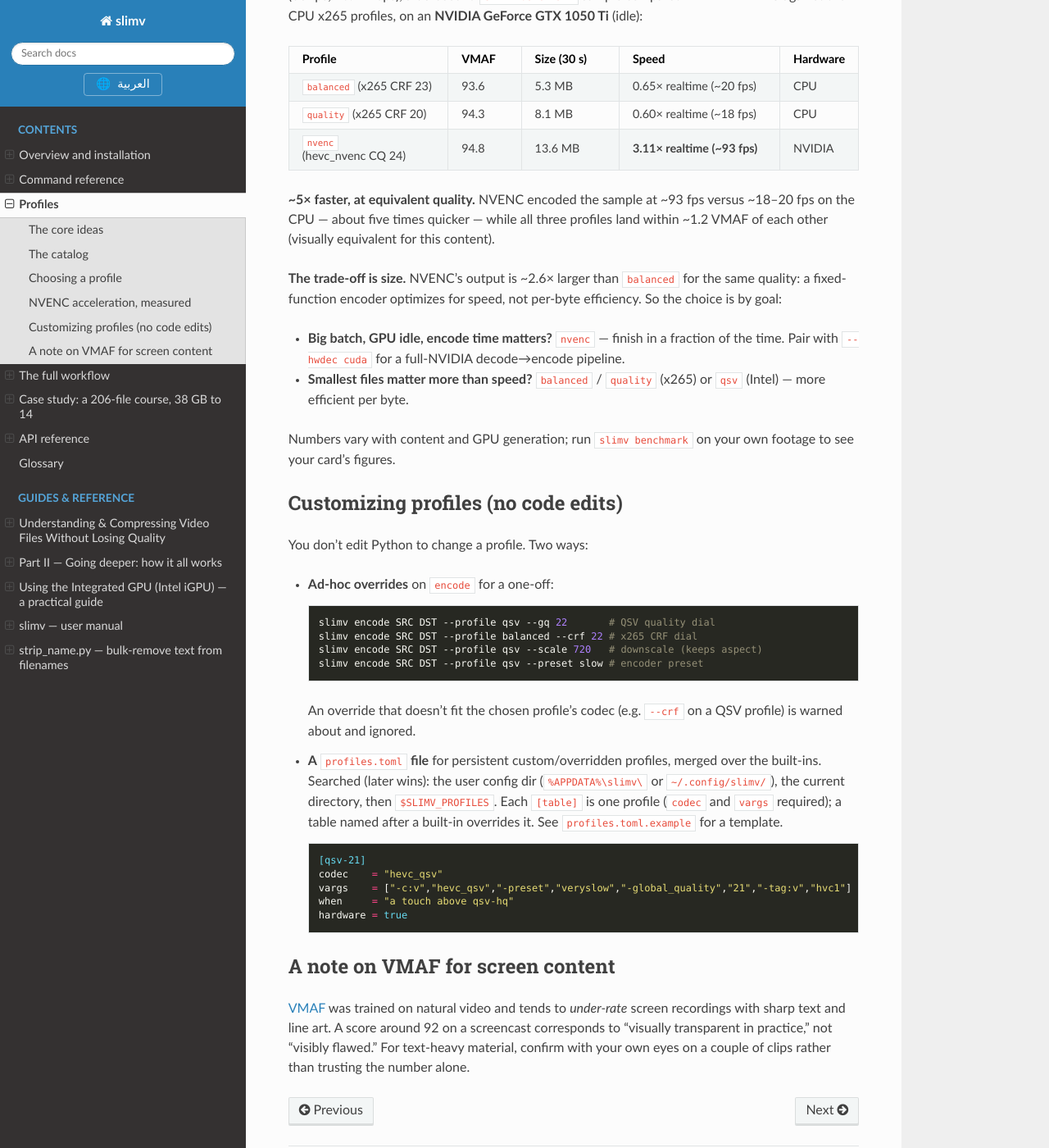
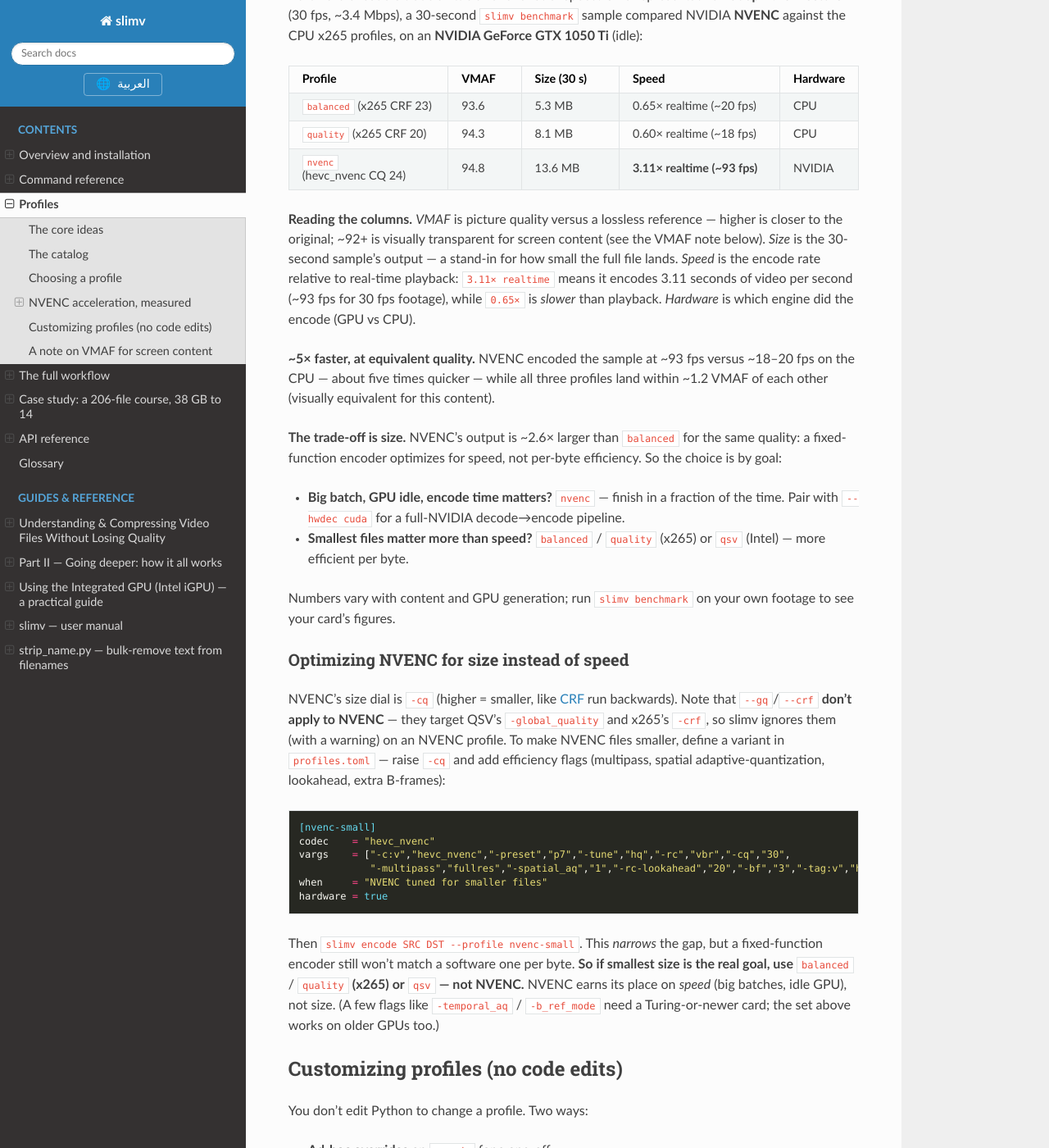
Before and after one commit to abdelhaleemahmed/slimv, a Sphinx documentation site: the page built from docs/source/03-profiles.rst, in a window 1280 px wide and 1400 px high, scrolled down 1352 px. Shown: the whole window at 82% size. Built offline with Sphinx 7.4.7 and the Read the Docs theme 3.1.0, drawn with Linux system fonts in a browser that asks for light colours; some of the changed text lies outside the part shown.

Commit message:
docs: explain the NVENC result columns and how to tune NVENC for size

```diff
--- a/docs/source/03-profiles.rst
+++ b/docs/source/03-profiles.rst
@@ -116,6 +116,14 @@
      - **3.11× realtime (~93 fps)**
      - NVIDIA
 
+**Reading the columns.** *VMAF* is picture quality versus a lossless reference —
+higher is closer to the original; ~92+ is visually transparent for screen content
+(see the VMAF note below). *Size* is the 30-second sample's output — a stand-in for
+how small the full file lands. *Speed* is the encode rate relative to real-time
+playback: ``3.11× realtime`` means it encodes 3.11 seconds of video per second
+(~93 fps for 30 fps footage), while ``0.65×`` is *slower* than playback. *Hardware*
+is which engine did the encode (GPU vs CPU).
+
 **~5× faster, at equivalent quality.** NVENC encoded the sample at ~93 fps versus
 ~18–20 fps on the CPU — about five times quicker — while all three profiles land
 within ~1.2 VMAF of each other (visually equivalent for this content).
@@ -131,6 +139,32 @@
 
 Numbers vary with content and GPU generation; run ``slimv benchmark`` on your own
 footage to see your card's figures.
+
+Optimizing NVENC for size instead of speed
+------------------------------------------
+
+NVENC's size dial is ``-cq`` (higher = smaller, like :term:`CRF` run backwards).
+Note that ``--gq``/``--crf`` **don't apply to NVENC** — they target QSV's
+``-global_quality`` and x265's ``-crf``, so slimv ignores them (with a warning) on
+an NVENC profile. To make NVENC files smaller, define a variant in
+``profiles.toml`` — raise ``-cq`` and add efficiency flags (multipass, spatial
+adaptive-quantization, lookahead, extra B-frames):
+
+.. code-block:: toml
+
+   [nvenc-small]
+   codec    = "hevc_nvenc"
+   vargs    = ["-c:v","hevc_nvenc","-preset","p7","-tune","hq","-rc","vbr","-cq","30",
+               "-multipass","fullres","-spatial_aq","1","-rc-lookahead","20","-bf","3","-tag:v","hvc1"]
+   when     = "NVENC tuned for smaller files"
+   hardware = true
+
+Then ``slimv encode SRC DST --profile nvenc-small``. This *narrows* the gap, but a
+fixed-function encoder still won't match a software one per byte. **So if smallest
+size is the real goal, use** ``balanced`` / ``quality`` **(x265) or** ``qsv`` **—
+not NVENC.** NVENC earns its place on *speed* (big batches, idle GPU), not size.
+(A few flags like ``-temporal_aq`` / ``-b_ref_mode`` need a Turing-or-newer card;
+the set above works on older GPUs too.)
 
 Customizing profiles (no code edits)
 ====================================
```
